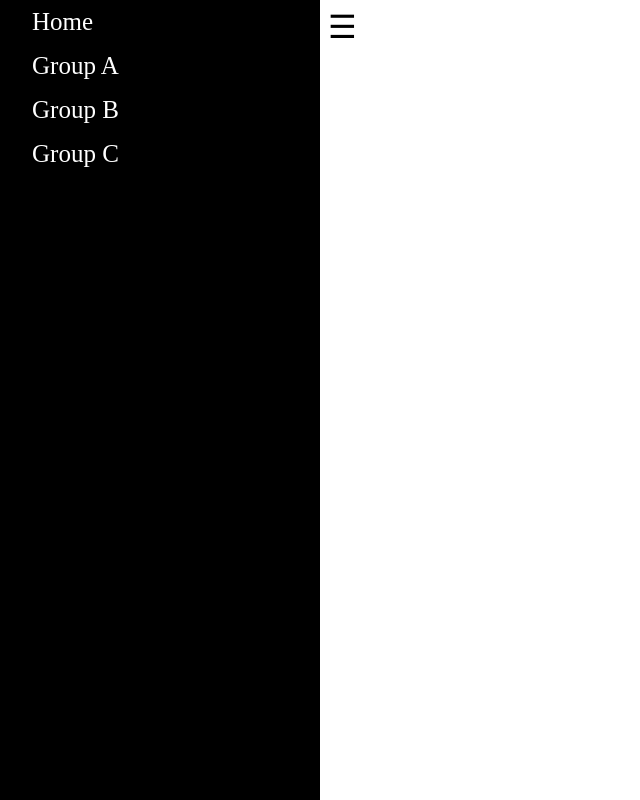
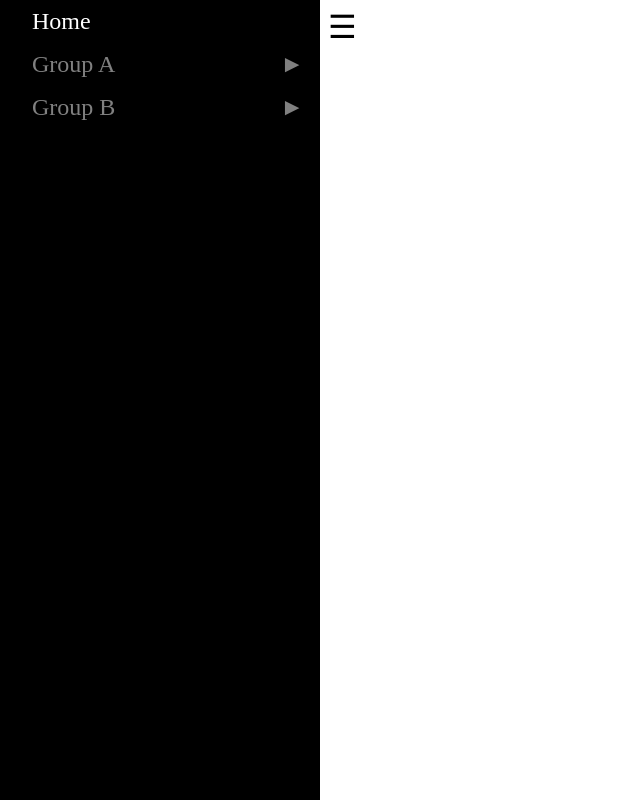
Before and after one commit to dev-michael-nguyen/sandbox-angular-6, an Angular app: page / in a window 1280 px wide. Shown: the whole page, without its empty margins (0-640 px from the left). Built offline with nearby package versions, Linux system fonts and the light colour scheme.

Commit message:
add left nav tree implementation

```diff
--- a/src/app/app.component.css
+++ b/src/app/app.component.css
@@ -7,17 +7,9 @@
   width: 0;
   overflow-x: hidden;
   background-color: black;
-  transition: .4s;
-}
-
-.left-nav a {
-  padding: 8px 8px 8px 32px;
-  text-decoration: none;
-  font-size: 25px;
-  color: white;
-  display: block;
+  transition: .2s;
 }
 
 #app-main {
-  transition: margin-left .5s;
+  transition: margin-left .2s;
 }
--- a/src/app/app.component.html
+++ b/src/app/app.component.html
@@ -1,9 +1,8 @@
 <div class="left-nav" id="app-left-nav">
   <input type="hidden" [value]="leftNavState"/>
-  <a href="#">Home</a>
-  <a href="#">Group A</a>
-  <a href="#">Group B</a>
-  <a href="#">Group C</a>
+  <ng-template ngFor let-node [ngForOf]="leftNavTree">
+    <app-left-nav-node [node]="node"></app-left-nav-node>
+  </ng-template>
 </div>
 
 <div id="app-main">
--- a/src/app/app.component.ts
+++ b/src/app/app.component.ts
@@ -22,4 +22,60 @@ export class AppComponent {
 
     return this.showLeftNav;
   }
+
+  leftNavTree = [
+    {
+      displayName: "Home",
+    },
+    {
+      displayName: "Group A",
+      children: [
+        {
+          displayName: "Group C",
+          children: [
+            {
+              displayName: "Group D",
+              children: [
+                {
+                  displayName: "Link D1"
+                },
+                {
+                  displayName: "Link D2"
+                },
+                {
+                  displayName: "Link D3"
+                }
+              ]
+            },
+            {
+              displayName: "Link C2"
+            },
+            {
+              displayName: "Link C3"
+            }
+          ]
+        },
+        {
+          displayName: "Link A2"
+        },
+        {
+          displayName: "Link A3"
+        }
+      ]
+    },
+    {
+      displayName: "Group B",
+      children: [
+        {
+          displayName: "Link B1"
+        },
+        {
+          displayName: "Link B2"
+        },
+        {
+          displayName: "Link B3"
+        }
+      ]
+    }
+  ];
 }
--- a/src/app/app.module.ts
+++ b/src/app/app.module.ts
@@ -3,10 +3,12 @@ import { BrowserModule } from '@angular/platform-browser';
 
 import { AppComponent } from './app.component';
 import { AppRoutingModule } from './app-routing.module';
+import { LeftNavNodeComponent } from './shared/components/left-nav-node/left-nav-node.component';
 
 @NgModule({
   declarations: [
-    AppComponent
+    AppComponent,
+    LeftNavNodeComponent
   ],
   imports: [
     BrowserModule,
--- /dev/null
+++ b/src/app/shared/components/left-nav-node/left-nav-node.component.css
@@ -0,0 +1,31 @@
+.left-nav-link {
+  display: block;
+  padding: 8px 8px 8px 32px;
+  text-decoration: none;
+  font-size: 24px;
+  color: gray;
+}
+.left-nav-link:hover {
+  color: white;
+}
+.left-nav-link.active {
+  color: green;
+}
+
+.left-nav-group-title {
+  pointer-events: none;
+}
+
+.left-nav-group-icon {
+  float: right;
+  padding-right: 8px;
+  pointer-events: none;
+}
+
+.left-nav-group-links {
+  height: 0;
+  overflow: hidden;
+  padding-left: 16px;
+  background-color: #262626;
+  transition: height .2s;
+}
--- /dev/null
+++ b/src/app/shared/components/left-nav-node/left-nav-node.component.html
@@ -0,0 +1,15 @@
+<a class="left-nav-link" href="#"
+  *ngIf="!node.children">{{ node.displayName }}
+</a>
+<div class="left-nav-group"
+  *ngIf="node.children">
+  <a class="left-nav-link" href="javascript:void(0)" (click)="toggleNode($event.target.parentElement)">
+    <span class="left-nav-group-title">{{ node.displayName }}</span>
+    <span class="left-nav-group-icon">&#9658;</span>
+  </a>
+  <div class="left-nav-group-links">
+    <ng-template ngFor let-childNode [ngForOf]="node.children">
+      <app-left-nav-node [node]="childNode"></app-left-nav-node>
+    </ng-template>
+  </div>
+</div>
--- /dev/null
+++ b/src/app/shared/components/left-nav-node/left-nav-node.component.ts
@@ -0,0 +1,39 @@
+import { Component, Input } from '@angular/core';
+
+@Component({
+  selector: 'app-left-nav-node',
+  templateUrl: './left-nav-node.component.html',
+  styleUrls: ['./left-nav-node.component.css']
+})
+
+export class LeftNavNodeComponent {
+  @Input()
+  node : object = {};
+
+  toggleNode(element) {
+    var isActiveGroup = element.querySelector("a").classList.toggle("active");
+    var groupIcon = element.querySelector(".left-nav-group-icon");
+    isActiveGroup
+      ? groupIcon.innerHTML = "&#9660;"
+      : groupIcon.innerHTML = "&#9658;";
+
+    var groupLinks = element.querySelector(".left-nav-group-links");
+    var isActiveGroupLinks = groupLinks.classList.toggle("active");;
+    _adjustAncestorGroupLinksHeight(element, isActiveGroupLinks ? groupLinks.scrollHeight : groupLinks.scrollHeight*-1);
+    _adjustGroupLinksHeight(element, isActiveGroupLinks ? 0 : groupLinks.scrollHeight*-1);
+  }
+}
+
+function _adjustAncestorGroupLinksHeight(el, height) {
+  el = el.parentElement;
+  if (!el) { return; }
+  el.classList.contains("left-nav-group") ? _adjustGroupLinksHeight(el, height) : null;
+  _adjustAncestorGroupLinksHeight(el, height);
+}
+
+function _adjustGroupLinksHeight(el, height?){
+  const _height = height || 0;
+  const groupLinks = el.querySelector(".left-nav-group-links");
+  if (!groupLinks) { return; }
+  groupLinks.style.height = (groupLinks.scrollHeight + _height) + "px";
+}
```
Also changed, not shown: 1 other file (tests, documents, lock files or other folders).
